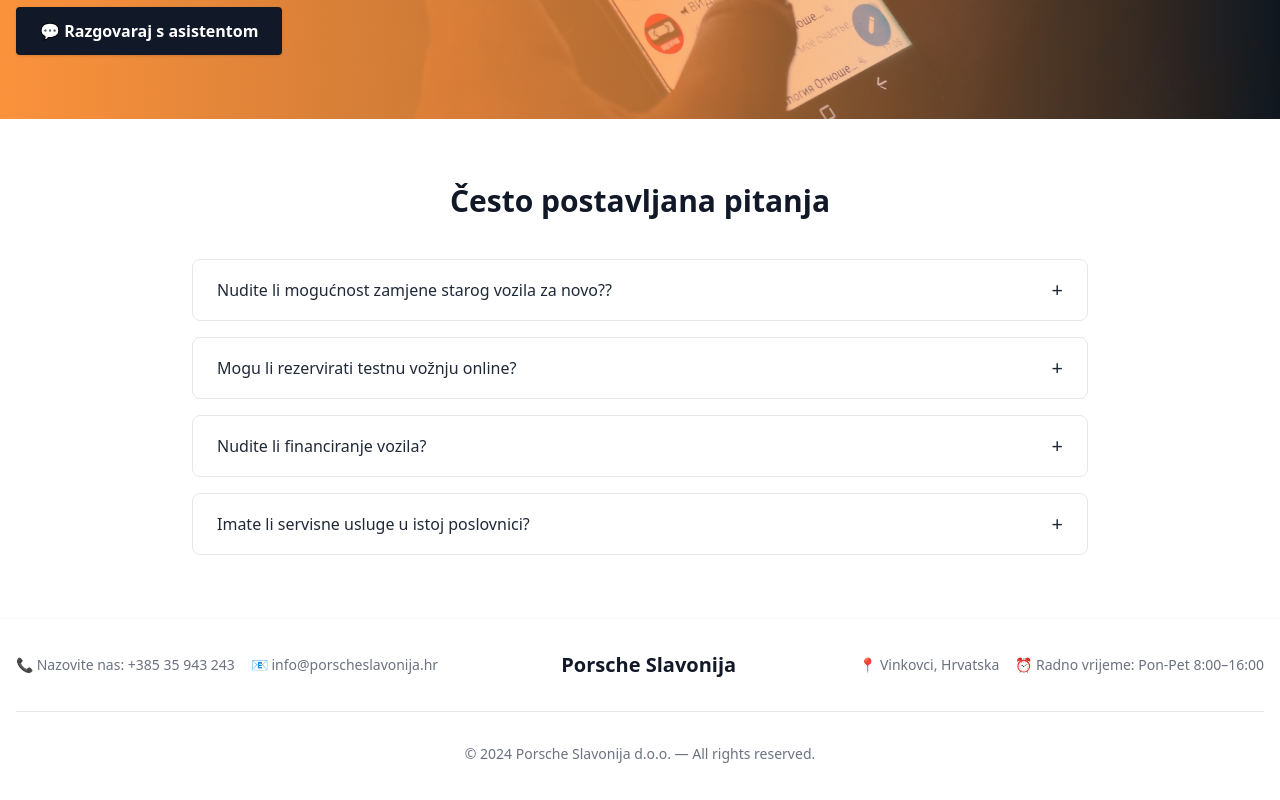
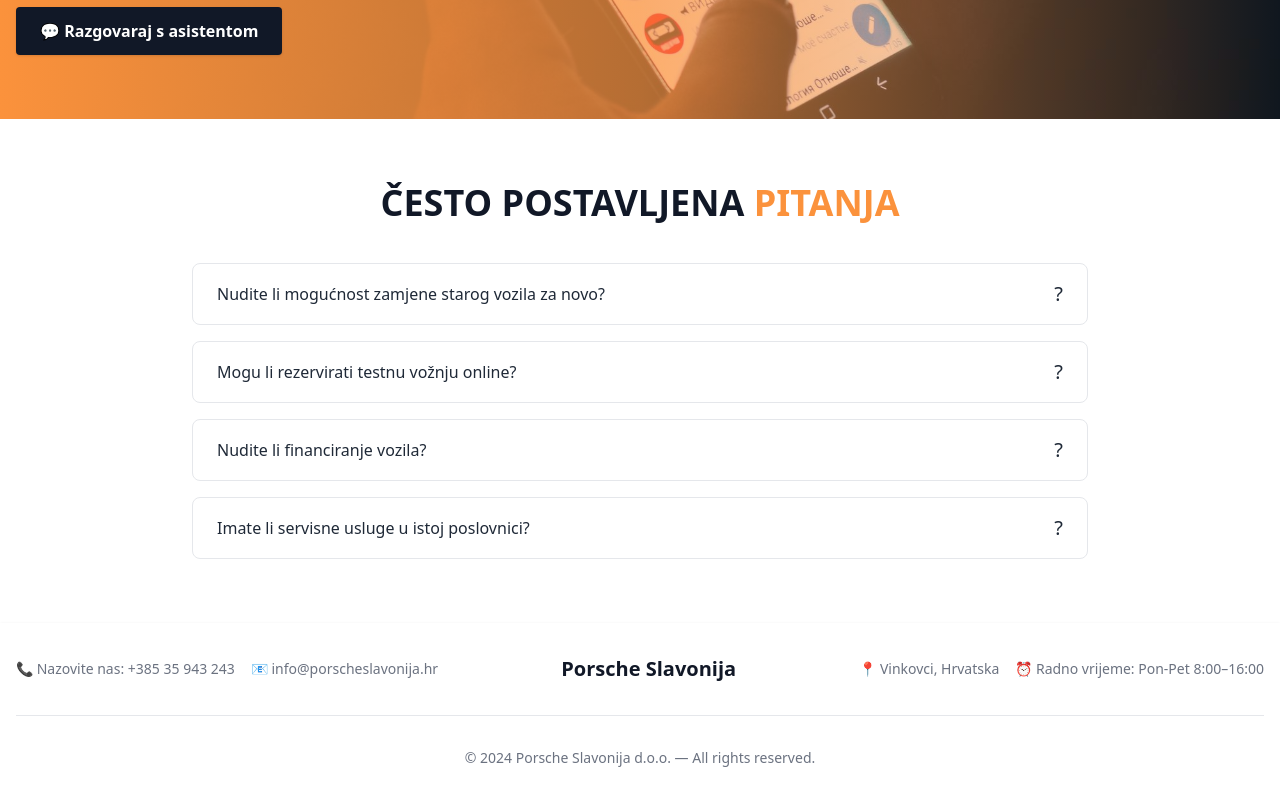
Before and after one commit to KBazina/ai-car-configurator, a Vue app in the folder client/: page / in a window 1280 px wide. Shown: the part 1509-2309 px from the top of the page. Built offline with nearby package versions, Linux system fonts and the light colour scheme; the HTML template or start-up script is replaced by a standard one.

Commit message:
sam 1 stvar

```diff
--- a/client/src/views/HomeView.vue
+++ b/client/src/views/HomeView.vue
@@ -23,7 +23,7 @@ const toggle = (index) => {
 
 const faqItems = [
   {
-    question: 'Nudite li mogućnost zamjene starog vozila za novo??',
+    question: 'Nudite li mogućnost zamjene starog vozila za novo?',
     answer:
       'Da, nudimo uslugu procjene i otkupa vašeg starog vozila kao dio zamjene pri kupnji novog automobila. Naši stručnjaci će obaviti brzu procjenu i ponuditi poštenu tržišnu vrijednost koju možete odmah iskoristiti kao umanjenje cijene novog vozila.',
   },
@@ -117,7 +117,7 @@ const faqItems = [
             savršenog automobila za vas.
           </p>
           <button
-            class="bg-[#111827] font-semibold px-6 py-3 rounded shadow hover:bg-gray-100 transition-all"
+            class="bg-[#111827] font-semibold px-6 py-3 rounded shadow hover:bg-[#212f4d] transition-all"
           >
             💬 Razgovaraj s asistentom
           </button>
@@ -133,7 +133,9 @@ const faqItems = [
       </div>
     </section>
     <section class="bg-white py-16 px-6 sm:px-10 lg:px-32">
-      <h2 class="text-3xl font-bold text-gray-900 text-center mb-10">Često postavljana pitanja</h2>
+      <h2 class="text-4xl font-bold text-gray-900 text-center mb-10">
+  ČESTO POSTAVLJENA <span class="text-orange-400">PITANJA</span>
+</h2>
       <div class="space-y-4 max-w-4xl mx-auto">
         <div
           v-for="(item, index) in faqItems"
@@ -145,7 +147,7 @@ const faqItems = [
             @click="toggle(index)"
           >
             {{ item.question }}
-            <span class="text-xl">{{ openIndex === index ? '−' : '+' }}</span>
+            <span class="text-xl">{{ openIndex === index ? '^' : '?' }}</span>
           </button>
           <div v-if="openIndex === index" class="px-6 pb-4 text-gray-600 bg-gray-50">
             {{ item.answer }}
```
